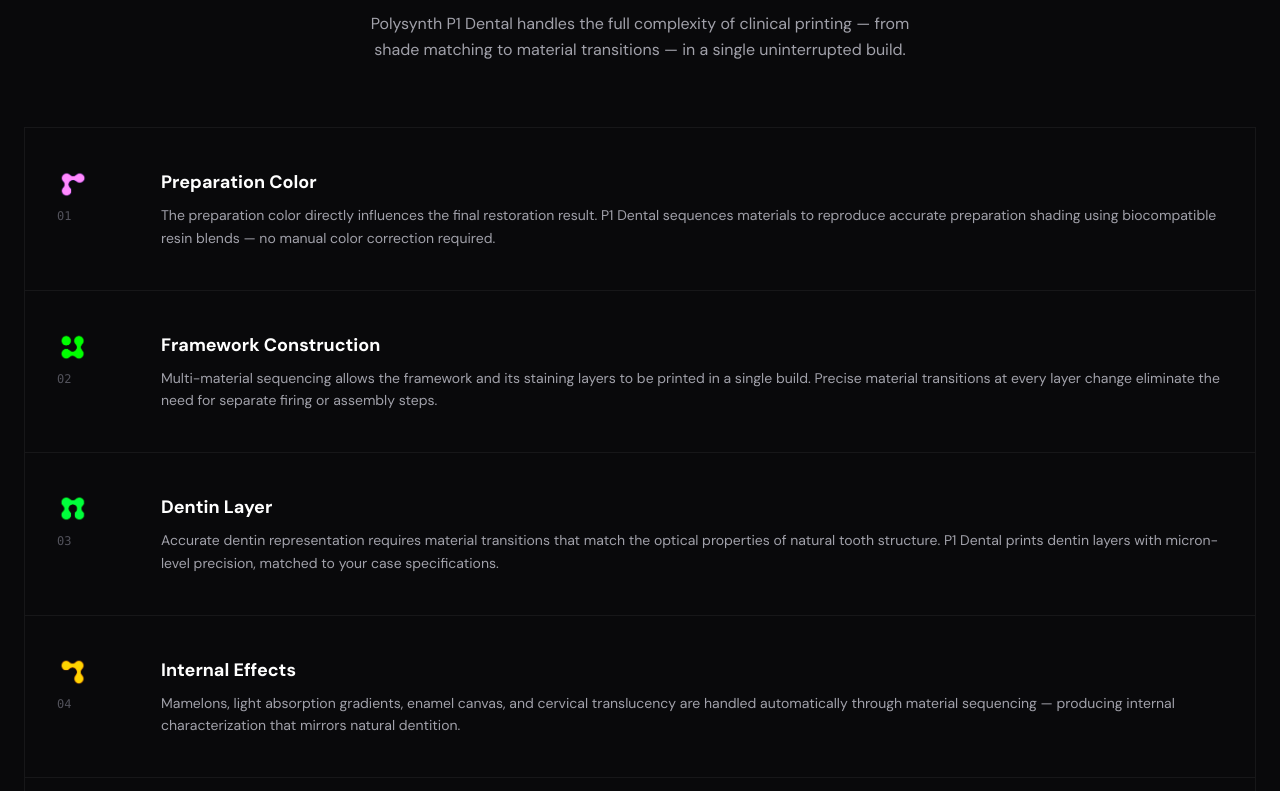
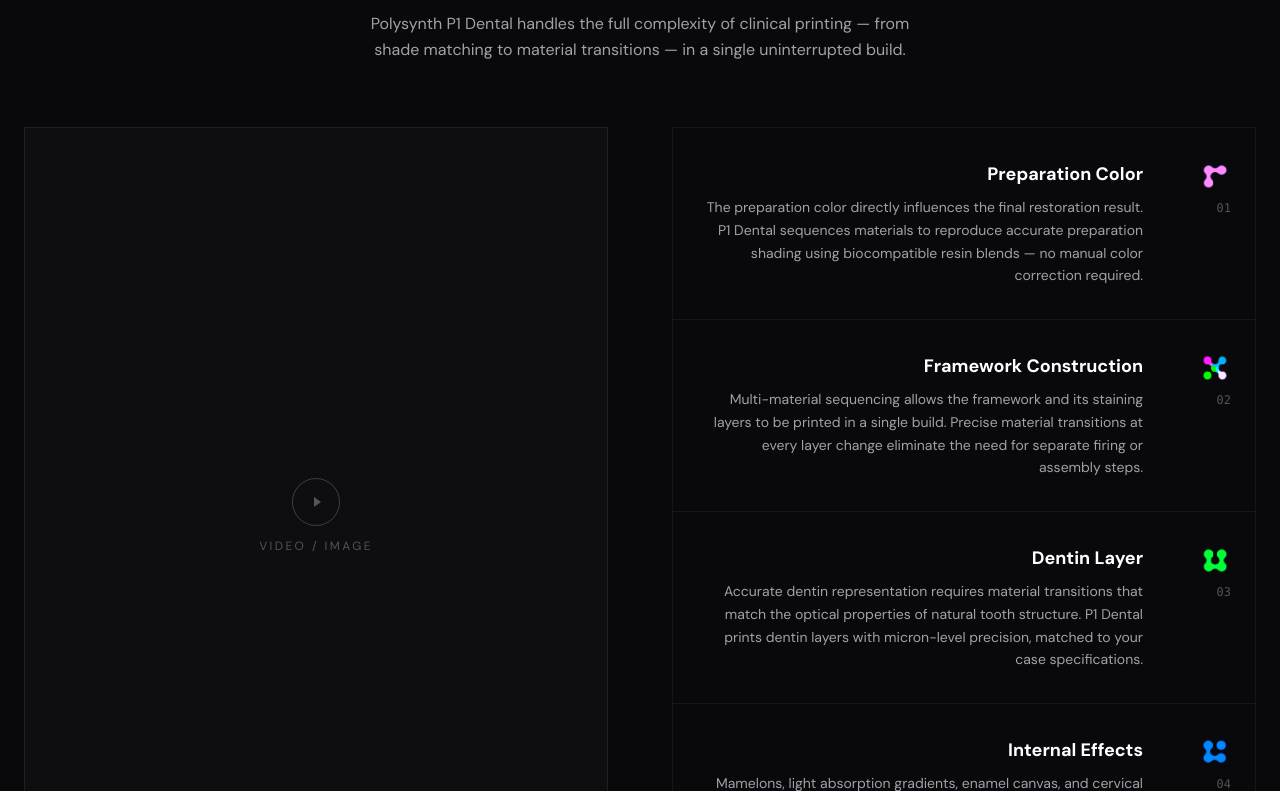
Before and after one commit to BrandonGraser/polysynth, a Next.js app: page /applications/dental-medical in a window 1280 px wide. Shown: the part 1029-1820 px from the top of the page. Built offline with nearby package versions, Linux system fonts and the light colour scheme.

Commit message:
Update DentalMedicalPage.tsx

```diff
--- a/components/DentalMedicalPage.tsx
+++ b/components/DentalMedicalPage.tsx
@@ -3,7 +3,7 @@
 import Nav from "@/components/Nav";
 import Footer from "@/components/Footer";
 
-import { DENTAL_ICON as ICON, ICON_2, ICON_3, ICON_4 } from "@/components/imageAssets";
+import { DENTAL_ICON as ICON, ICON_1, ICON_2, ICON_3, ICON_4 } from "@/components/imageAssets";
 
 const VIDEO_URL = "https://www.dropbox.com/scl/fi/5ewqsiyd2mcxgj1alzymg/202604-10-1.mp4?rlkey=a4qqqu67szdv4c1tjetdkwqv9&raw=1";
 
@@ -20,12 +20,12 @@
 
   // Icon configs for dental list: [src, filter, rotation]
   const dentalIcons: [string, string, number][] = [
-    [ICON_3, "hue-rotate(140deg) saturate(2) brightness(1.1)", 0],      // Red
-    [ICON_4, "hue-rotate(185deg) saturate(3) brightness(1.2)", 90],     // Yellow
-    [ICON_2, "hue-rotate(60deg) saturate(1.5) brightness(1.1)", 180],   // Green (already green-ish, slight shift)
-    [ICON_3, "hue-rotate(290deg) saturate(2) brightness(1.2)", 90],     // Blue
-    [ICON_4, "hue-rotate(0deg) saturate(1.5) brightness(1.1)", 0],      // Magenta (ICON_4 is already magenta)
-    [ICON_2, "hue-rotate(140deg) saturate(2) brightness(1.1)", 270],    // Red rotated
+    [ICON_3, "hue-rotate(140deg) saturate(2) brightness(1.1)", 0],        // Red
+    [ICON_1, "hue-rotate(185deg) saturate(3) brightness(1.2)", 90],       // Yellow (X-shape)
+    [ICON_2, "hue-rotate(60deg) saturate(1.5) brightness(1.1)", 0],       // Green
+    [ICON_4, "hue-rotate(290deg) saturate(2.5) brightness(1.2)", 180],    // Blue
+    [ICON_1, "hue-rotate(0deg) saturate(1.5) brightness(1.1)", 0],        // Magenta (X-shape)
+    [ICON_3, "hue-rotate(250deg) saturate(2) brightness(1.2)", 270],      // Blue rotated
   ];
 
   return (
@@ -87,7 +87,18 @@
           </p>
         </div>
 
-        <div className="grid grid-cols-1 divide-y divide-white/[0.06] border border-white/[0.06]">
+        <div className="grid grid-cols-1 lg:grid-cols-2 gap-12 lg:gap-16 items-start">
+
+          {/* Left: media placeholder */}
+          <div className="lg:sticky lg:top-24 w-full aspect-[3/4] border border-white/[0.08] bg-zinc-900/40 flex flex-col items-center justify-center gap-3" style={{opacity:0, animation:"fadeUp 0.7s ease 0.1s forwards"}}>
+            <div className="w-12 h-12 rounded-full border border-white/20 flex items-center justify-center">
+              <svg width="18" height="18" viewBox="0 0 18 18" fill="none"><path d="M7 4L14 9L7 14V4Z" fill="rgba(255,255,255,0.3)"/></svg>
+            </div>
+            <span className="text-xs tracking-[0.2em] text-zinc-600">VIDEO / IMAGE</span>
+          </div>
+
+          {/* Right: feature list */}
+          <div className="grid grid-cols-1 divide-y divide-white/[0.06] border border-white/[0.06]">
           {[
             {
               icon: "⬡",
@@ -122,11 +133,16 @@
           ].map((feature, i) => (
             <div
               key={feature.title}
-              className="flex flex-col gap-4 px-8 py-8 sm:flex-row sm:gap-10 sm:py-10 transition-colors hover:bg-white/[0.02]"
+              className="flex flex-col gap-4 px-6 py-7 sm:flex-row sm:gap-8 sm:py-8 transition-colors hover:bg-white/[0.02]"
               style={{opacity:0, animation:`fadeUp 0.6s ease ${0.1 + i * 0.07}s forwards`}}
             >
+              {/* Content — right aligned */}
+              <div className="flex-1 text-right">
+                <h3 className="text-lg font-bold mb-2">{feature.title}</h3>
+                <p className="text-sm text-zinc-400 leading-relaxed">{feature.description}</p>
+              </div>
               {/* Icon + number */}
-              <div className="flex items-center gap-4 sm:flex-col sm:items-start sm:gap-2 flex-shrink-0 sm:w-16">
+              <div className="flex items-center gap-4 sm:flex-col sm:items-end sm:gap-2 flex-shrink-0 sm:w-14">
                 <img
                   src={dentalIcons[i][0]}
                   alt=""
@@ -138,14 +154,10 @@
                 />
                 <span className="text-xs font-mono text-zinc-600">{String(i + 1).padStart(2, "0")}</span>
               </div>
-              {/* Content */}
-              <div className="flex-1">
-                <h3 className="text-lg font-bold mb-2">{feature.title}</h3>
-                <p className="text-sm text-zinc-400 leading-relaxed">{feature.description}</p>
-              </div>
             </div>
           ))}
-        </div>
+          </div>{/* end feature list */}
+        </div>{/* end 2-col grid */}
 
         {/* CTA */}
         <div className="mt-12 text-center" style={{opacity:0, animation:"fadeUp 0.7s ease 0.6s forwards"}}>
```
